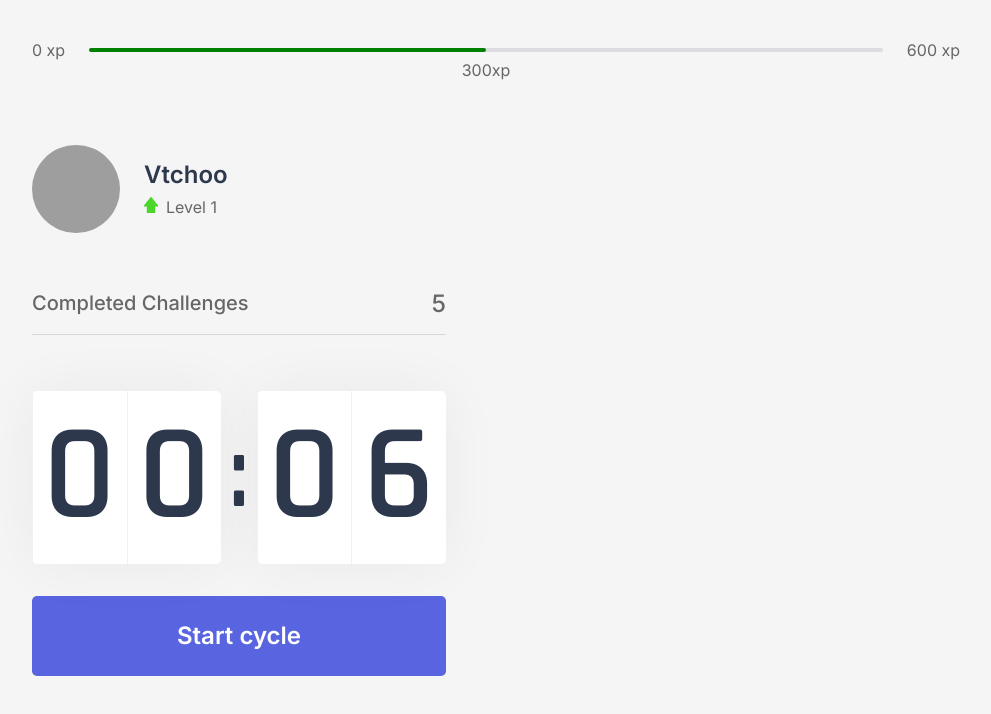
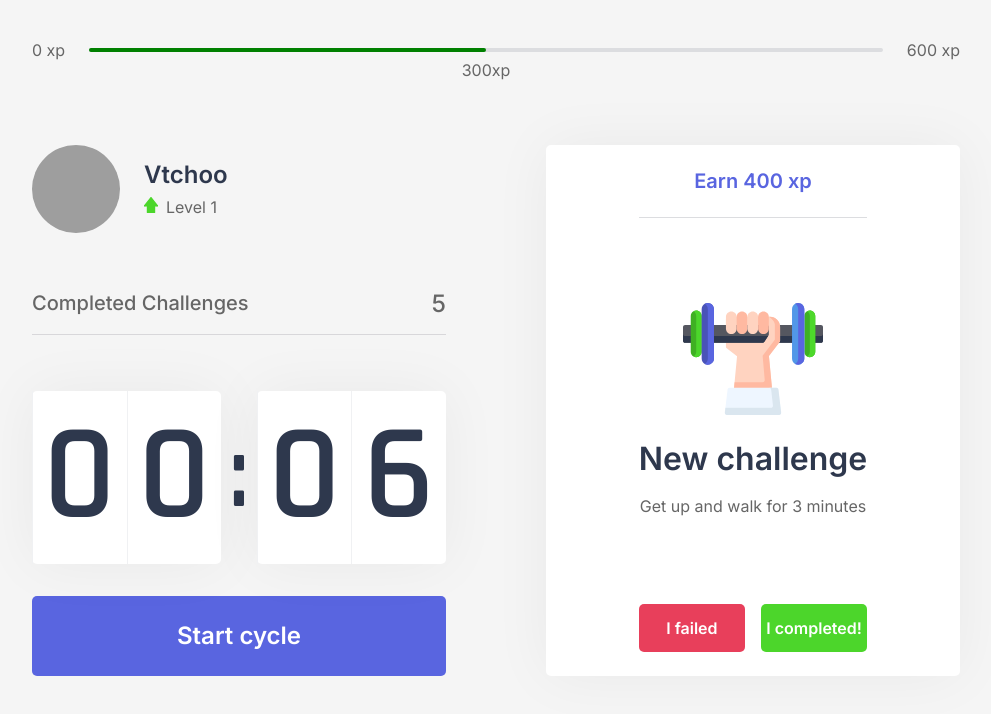
Before and after one commit to Vtchoo/nlw4-moveit-next, a Next.js app: page / in a window 1280 px wide. Shown: the top 714 px of the page, without its empty margins (144-1135 px from the left). Built offline with nearby package versions, Linux system fonts and the light colour scheme; grey boxes are pictures that could not be loaded.

Commit message:
Creation and styling of ChallengeBox component

```diff
--- /dev/null
+++ b/src/components/ChallengeBox.tsx
@@ -0,0 +1,43 @@
+import styles from '../styles/components/ChallengeBox.module.css'
+
+export default function ChallengeBox() {
+
+    const hasActiveChallenge = true
+
+    return (
+        <div className={styles.challengeBoxContainer}>
+            {hasActiveChallenge ?
+                <div className={styles.challengeActive}>
+                    <header>Earn 400 xp</header>
+                    <main>
+                        <img src="icons/body.svg" alt="" />
+                        <strong>New challenge</strong>
+                        <p>Get up and walk for 3 minutes</p>
+                    </main>
+                    <footer>
+                        <button
+                            type='button'
+                            className={styles.challengeFailedButton}
+                        >
+                            I failed
+                        </button>
+                        <button
+                            type='button'
+                            className={styles.challengeSucceededButton}
+                        >
+                            I completed!
+                        </button>
+                    </footer>
+                </div>
+                :
+                <div className={styles.challengeNotActive}>
+                    <strong>Finish a cycle to get new challenges to be completed</strong>
+                    <p>
+                        <img src="icons/level-up.svg" alt="level up" />
+                    Level up by completing challenges!
+                </p>
+                </div>
+            }
+        </div>
+    )
+}
--- a/src/pages/index.tsx
+++ b/src/pages/index.tsx
@@ -1,5 +1,6 @@
 import Head from 'next/head'
 
+import ChallengeBox from '../components/ChallengeBox'
 import CompletedChallenges from "../components/CompletedChallenges"
 import Countdown from "../components/Countdown"
 import { ExperienceBar } from "../components/ExperienceBar"
@@ -23,7 +24,7 @@
 					<Countdown />
 				</div>
 				<div>
-
+					<ChallengeBox />
 				</div>
 			</section>
 		</div>
--- /dev/null
+++ b/src/styles/components/ChallengeBox.module.css
@@ -0,0 +1,108 @@
+.challengeBoxContainer {
+    height: 100%;
+    background: var(--white);
+    border-radius: 5px;
+    box-shadow: 0 0 60px rgba(0,0,0,.05);
+    padding: 1.5rem 2rem;
+    display: flex;
+    flex-direction: column;
+    align-items: center;
+    justify-content: center;
+    text-align: center;
+}
+
+.challengeNotActive {
+    display: flex;
+    flex-direction: column;
+    align-items: center;
+}
+
+.challengeNotActive strong {
+    font-size: 1.5rem;
+    font-weight: 500;
+    line-height: 1.4;
+}
+
+.challengeNotActive p {
+    display: flex;
+    flex-direction: column;
+    align-items: center;
+    line-height: 1.4;
+    max-width: 70%;
+    margin-top: 3rem;
+}
+
+.challengeNotActive p img {
+    margin-bottom: 1rem;
+}
+
+.challengeActive {
+    height: 100%;
+
+    display: flex;
+    flex-direction: column;
+
+}
+
+.challengeActive header {
+    color: var(--blue);
+    font-weight: 600;
+    font-size: 1.25rem;
+    padding: 0 2rem 1.5rem;
+    border-bottom: 1px solid var(--grey-line);
+}
+
+.challengeActive main {
+    flex: 1;
+    display: flex;
+    flex-direction: column;
+    align-items: center;
+    justify-content: center;
+}
+
+.challengeActive main strong {
+    font-size: 2rem;
+    font-weight: 600;
+    color: var(--title);
+    margin: 1.5rem 0 1rem ;
+}
+
+.challengeActive main p {
+    line-height: 1.5;
+}
+
+.challengeActive footer {
+    display: grid;
+    grid-template-columns: 1fr 1fr;
+    gap: 1rem;
+}
+
+.challengeActive footer button {
+    height: 3rem;
+
+    display: flex;
+    align-items: center;
+    justify-content: center;
+
+    border: 0;
+    border-radius: 5px;
+
+    color: var(--white);
+
+    font-size: 1rem;
+    font-weight: 600;
+
+    transition: filter .2s;
+}
+
+.challengeActive footer button.challengeFailedButton {
+    background-color: var(--red);
+
+}
+.challengeActive footer button.challengeSucceededButton {
+    background-color: var(--green);
+}
+
+.challengeActive footer button:hover {
+    filter: brightness(.9);
+}
```
